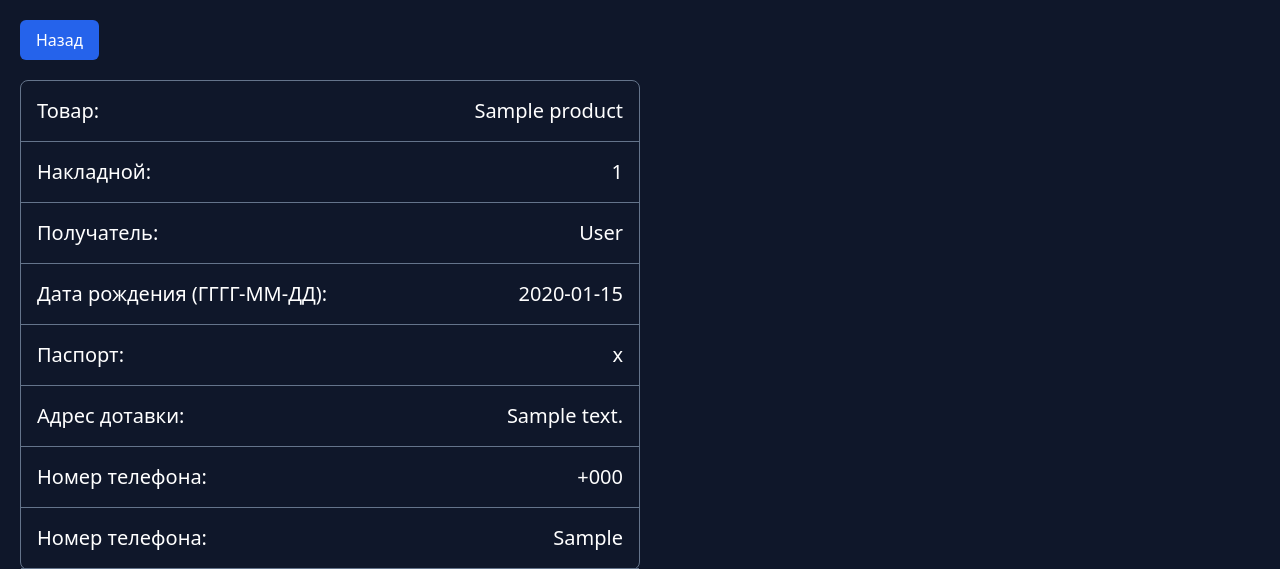
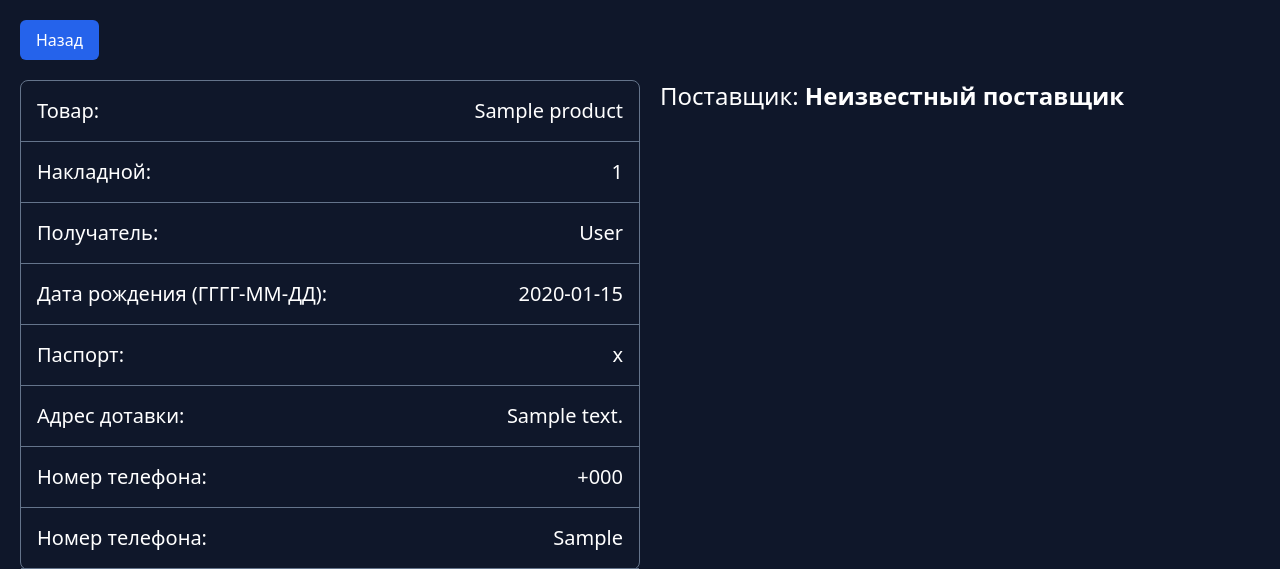
Before and after one commit to ulugbek101/invoices-storage, a Django app: page /00000000-0000-0000-0000-000000000001/ in a window 1280 px wide. Shown: the top 569 px of the page. Run offline with Django 5.2, Linux system fonts and the light colour scheme; a user stored in the database is signed in; tables that the repository leaves empty hold one stand-in row (values such as "Sample post"); some libraries are stand-ins or nearby versions.

Commit message:
Add product's delivery batch name next to information table in detail page

```diff
--- a/templates/detail.html
+++ b/templates/detail.html
@@ -7,6 +7,7 @@
             <a href="{% url 'index' %}?from={{ product.invoice }}" class="max-w-max hover:cursor-pointer bg-blue-600 rounded-md text-white text-md active:scale-95 transition hover:bg-blue-700 px-4 py-2">
                 Назад
             </a>
+            <div class="flex items-start justify-start gap-5">
                 <div class="flex flex-col w-1/2 border border-slate-500 rounded-lg">
                     <p class="border-b border-b-slate-500 flex flex-row items-center justify-between p-4">
                         <span class="text-white text-xl">Товар:</span>
@@ -40,6 +41,19 @@
                         <span class="text-white text-xl">Номер телефона:</span>
                         <span class="text-white text-xl font-medium text-end max-w-[20rem]">{{ product.recipient_pinfl }}</span>
                     </p>
+                </div>
+                <h3 class="text-white text-2xl">
+                    Поставщик:
+                    <span class="font-bold">
+                        {% if product.delivery_batch.manifest_register_number == 511 %}
+                            Azon
+                        {% elif product.delivery_batch.manifest_register_number == 177 %}
+                            Wildberries
+                        {% else %}
+                            Неизвестный поставщик
+                        {% endif %}
+                    </span>
+                </h3>
             </div>
         </div>
         <div class="relative overflow-x-auto shadow-md sm:rounded-lg mx-5 my-10">
```
Lines whose indentation alone changed are shown as unchanged.
